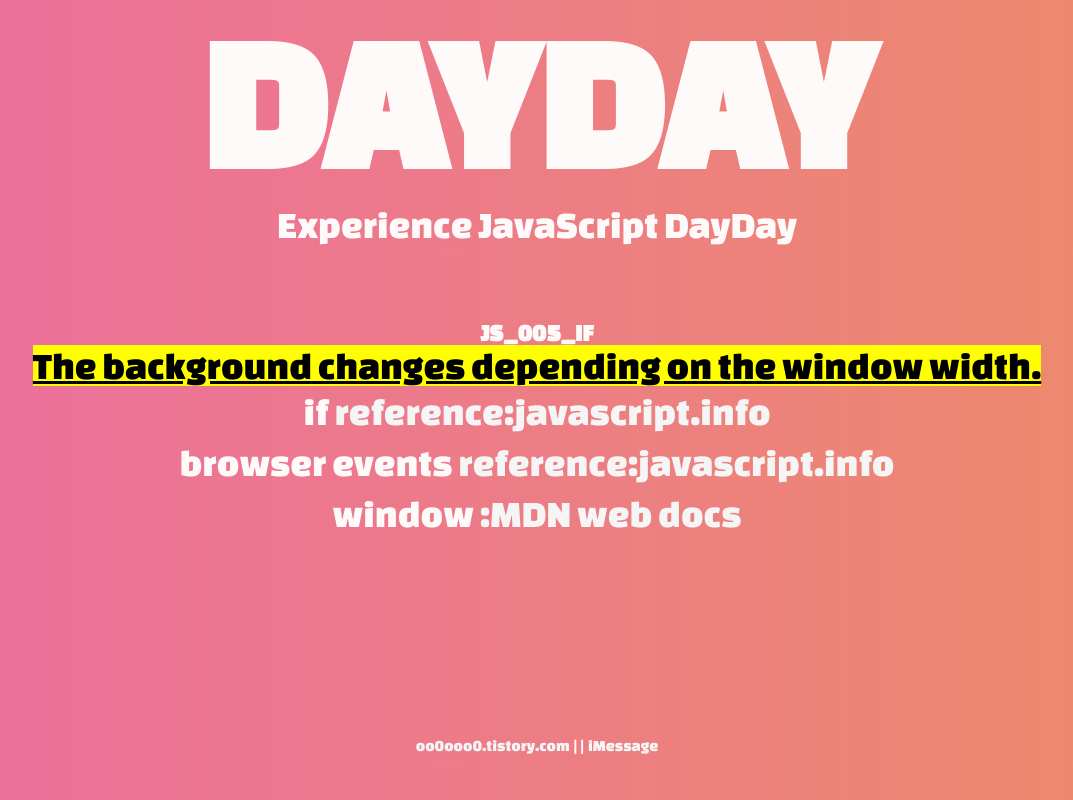
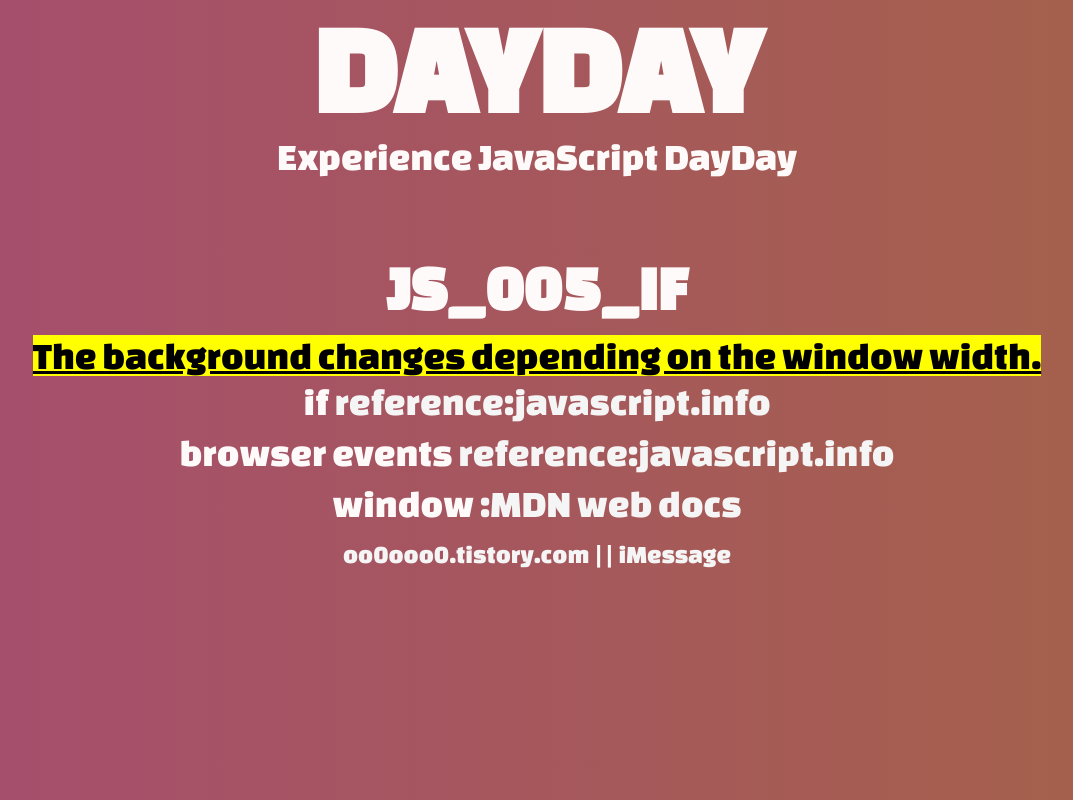
Before and after one commit to Jamin-KK/dayday, a plain HTML site: page js005.html in a window 1280 px wide. Shown: the whole page, without its empty margins (103-1176 px from the left). Drawn offline with nearby package versions, Linux system fonts and the light colour scheme.

Commit message:
css error correction

```diff
--- a/js005.html
+++ b/js005.html
@@ -14,7 +14,7 @@
 
     <!-- Facebook meta tags -->
     <meta property="og:type" content="article" />
-    <meta property="og:title" content="Experience JavaScript 004" />
+    <meta property="og:title" content="Experience JavaScript 005" /> <!-- !!!!!!!!!!!!!!!!!!!!! -->
     <meta property="og:url" content="http://oo0ooo02.dothome.co.kr/dayday/js005.html" /><!-- !!!!!!!!!!!!!!!!!!!!! -->
     <meta property="og:image" content="http://oo0ooo02.dothome.co.kr/dayday/img/icon.png" />
     <meta property="og:site_name" content="DayDay" />
@@ -42,12 +42,12 @@
 
 <body>
     <div class="container">
-        <header>
+                <div class="row"><header>
     <h1>DayDay</h1>
     <p>Experience JavaScript DayDay</p>
 </header>
 <!-- //header -->
-        <main>
+<main id="indexMain">
     <h2>js_005_if</h2><!-- !!!!!!!!!!!!!!!!!!!!! -->
     <p> <mark>The background changes depending on the window width.</mark>
         <br>
@@ -58,7 +58,6 @@
         window <a href="https://developer.mozilla.org/en-US/docs/Web/API/Windowreference">:MDN web docs</a>
         <br>
     </p>
-
     <div class="main">
         <section></section>
     </div>
@@ -67,9 +66,8 @@
 <footer>
     <a href="https://oo0ooo0.tistory.com/">oo0ooo0.tistory.com</a> ||
     <a href="iMessage://kkjjajja@gmail.com">iMessage</a>
-
 </footer>
-    </div>
+<!-- footer --></div></div>
     <!-- //container  -->
 
 
--- a/style.css
+++ b/style.css
@@ -1,36 +1,57 @@
 /* reset  */
-body,header,h1,h2,p,a {margin: 0; padding: 0;}
+body,header,h1,h2,p,a,ul,li {margin: 0; padding: 0;}
 html, body {height: 100%;}
+ul, li{list-style: none;}
+
+
+
 
 /* body */
-body    {background-image: linear-gradient(to right, #ed6ea0 0%, #ec8c69 100%);}
+body        {background-image: linear-gradient(to right, #ed6ea0 0%, #ec8c69 100%);}
+
 
 /* container */
-.container  {position: relative; width: 100%; height: 100%; text-align: center; font-family: 'Changa One';  color: snow;}
+.container  { position: relative; width: 1200px; height: 100%;  margin: 0 auto; font-family: 'Changa One';
+            color: snow; background-color: rgba(0,0,0,0.3); }
+.row        {overflow: hidden; width: 100%; margin: 0 auto; padding: 0 1vw; text-align: center;
+            box-sizing: border-box;}
+
+
 
 /* layout  */
-header  {height: 40%;}
-main    {height: 50%; width: 100%; }
-footer  {height: 10%; width: 100%; }
+header      {padding-bottom: 6vw;}
+main        {width: 100%;}
+footer      {width: 100%; font-size: 2vw;}
 
 
 
 
 
-/* contacts */
-h1  {font-size: 15vw; text-transform: uppercase; }
-h2  {text-transform: uppercase; }
-p   {font-size: 3vw;;}
-a   {display: inline-block; font-size: inherit; line-height: 5.5vw; color:whitesmoke; text-decoration: none; }
-mark{text-decoration: underline;}
+
+
+/*header.*/
+ h1         {font-size: 10vw; text-transform: uppercase; }
+ p          {font-size: 3vw;}
+
+ main li a  {display: inline-block; font-size: 4vw; line-height: 4vw; color:whitesmoke; text-decoration: none;}
+
+/*main*/
+h2          {font-size: 5vw; text-transform: uppercase; margin-bottom: 1vw;}
+a           {display: inline-block; font-size: inherit; color:whitesmoke; text-decoration: none; }
+mark        {text-decoration: underline;}
 
 
 
 
 /* media  */
+@media (max-width: 1290px){
+    .container {width: 100%;}
+     }
+
+
 @media (max-width: 800px){
     h1  {padding-top: 3vw; font-size: 10vw; text-transform: uppercase; }
     /* p   {margin-bottom: 5vw;} */
-    a   {font-size: 3vw; }
+    /*a   {font-size: 3vw; }*/
 
 }
```
Also changed, not shown: js001.html (+9 -23 lines), js002.html (+11 -26 lines), js003.html (+10 -23 lines), js004.html (+25 -34 lines). Lines whose indentation alone changed are shown as unchanged.
